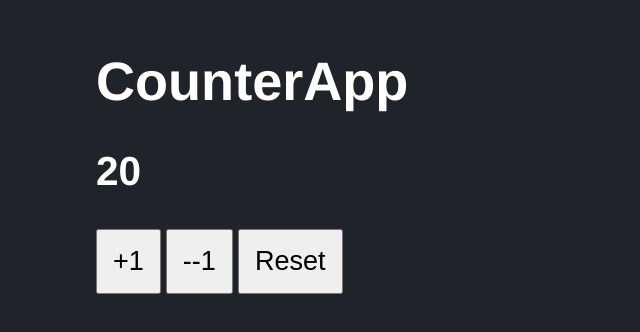
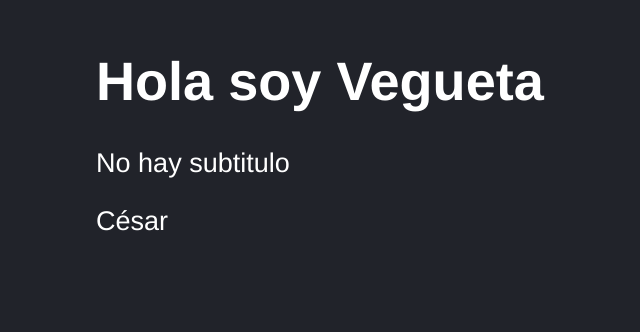
Before and after one commit to cleonsc/react-course-vite, a React (Vite) app: page / in a window 1280 px wide. Shown: the part 134-466 px from the top of the page, without its empty margins (52-692 px from the left). Built offline with nearby package versions, Linux system fonts and the light colour scheme.

Commit message:
[edit] enable firstApp comp and disable counterApp comp

```diff
--- a/src/main.jsx
+++ b/src/main.jsx
@@ -1,10 +1,12 @@
 import React from 'react';
 import ReactDOM from 'react-dom/client';
-import CounterApp from './CounterApp';
+// import CounterApp from './CounterApp';
+import FirstApp from './FirstApp';
 import './styles.css'
 
 ReactDOM.createRoot(document.getElementById('root')).render(
     <React.StrictMode>
-        <CounterApp value={20} />
+        {/* <CounterApp value={20} /> */}
+        <FirstApp title="Hola soy Vegueta" />
     </React.StrictMode>
 )
```
